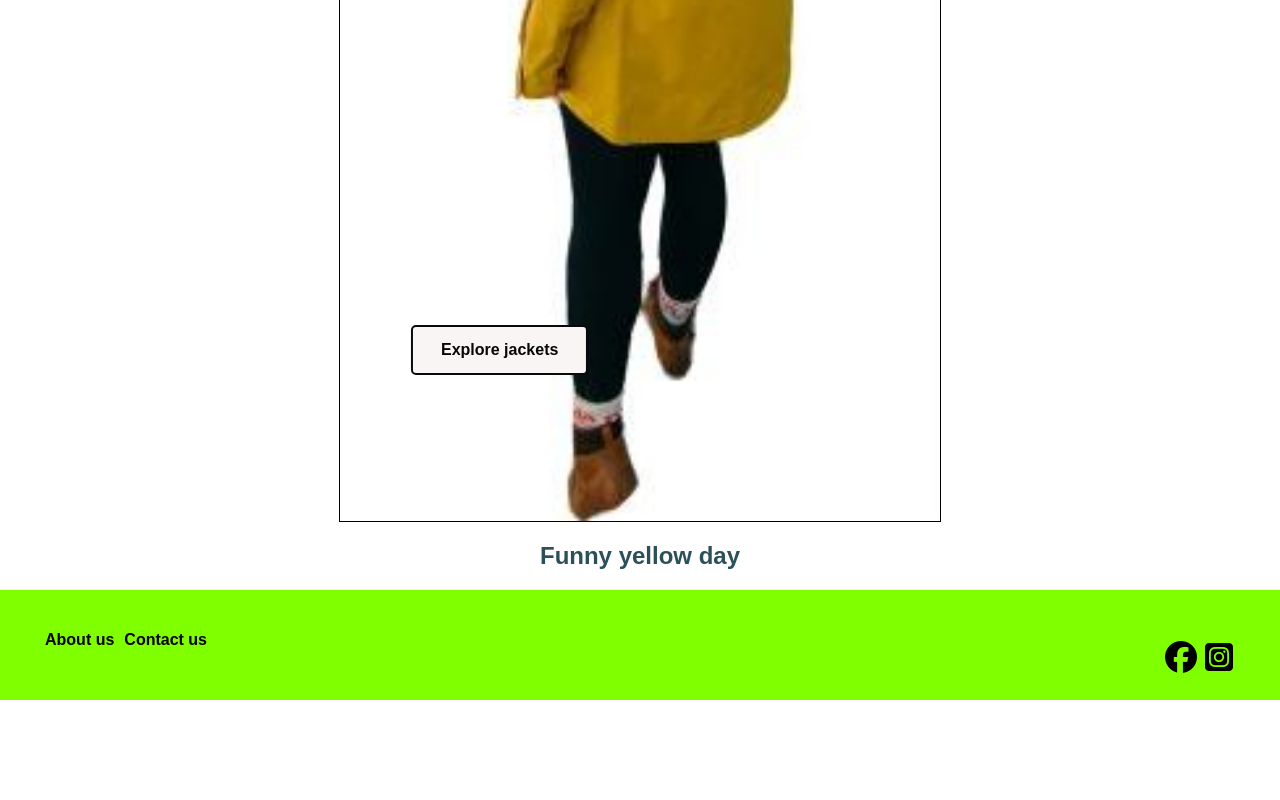
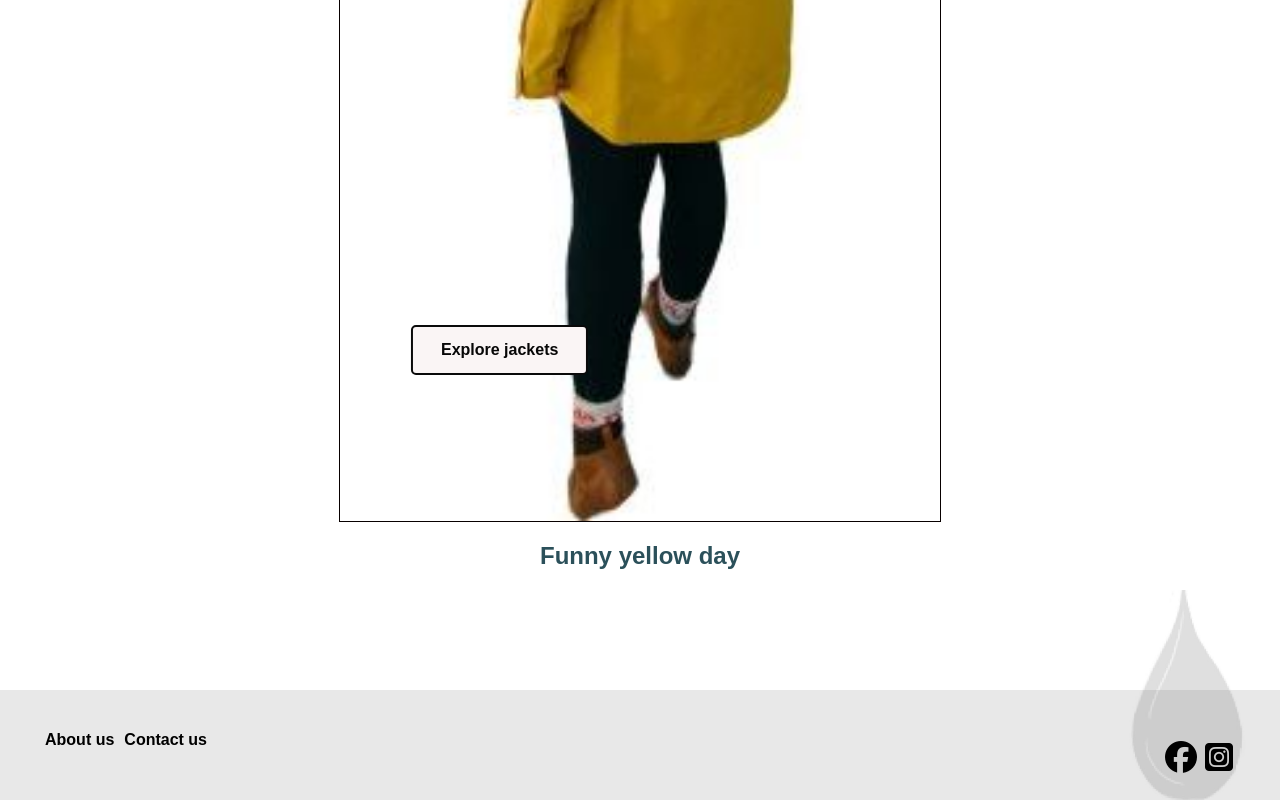
Before and after one commit to Noroff-FEU-Assignments/cross-course-project-Hildegunn80, a plain HTML site: page index.html in a window 1280 px wide. Shown: the part 2183-2983 px from the top of the page. Before the commit the page ends 2883 px from the top, so only its background shows below. Drawn offline with Linux system fonts and the light colour scheme.

Commit message:
added footer background

```diff
--- a/css/index.css
+++ b/css/index.css
@@ -1,33 +1,31 @@
-
-body{
+body {
     background-color: white;
     font-family: Arial, Helvetica, sans-serif;
     margin: 0px;
 }
-h1{
+h1 {
     font-family: Georgia, 'Times New Roman', Times, serif;
     color: #2B505A;
 }
-h2{
+h2 {
     color:#2B505A ;
 }
 
-a{
+a {
     color: black;
     padding: 5px;
 }
-ul{
+ul {
     padding-top: 10px;
 }
-
 
 /* Styling for header*/
 header{
     display: flex;
     position: relative;
     border-bottom: #2B505A solid 3px;
+}
 
-}
 .flexcontainer{
     display: flex;
     flex-direction: row;
@@ -36,18 +34,13 @@ header{
     padding-bottom: 10px;
 }
 
-
-.logocontainer img{
+.logocontainer img {
     display: flex;
     max-width: 150px;
     height: auto;
     justify-self: center auto;
     padding-top: 15px;
 }
-
-
-
-
 
 /* styling som gjeld mobilversjonen:både main, content middle og content bottom  */
 .imagecontainer{
@@ -61,11 +54,12 @@ img{
     height: 100%;
 }
 
-.background-image{
+/*
+.background-image {
     width: 100%;
     height: auto;
 }
-
+*/
 
 .big-font{
     font-size: 50px;
@@ -94,6 +88,7 @@ img{
 }
 
 /* Using a record as button not 100%*/
+/*
 a.button {
     transform: translate(40%, -400%);
     -ms-transform: translate(40%, -400%);
@@ -114,6 +109,7 @@ a.button {
     font-weight: bold;
     cursor: pointer;
 }
+*/
 
 /* Styling for main*/
 main{
@@ -125,7 +121,6 @@ main{
     align-items: center;
 
 }
-
 
 main .btn {
     transform: translate(40%, -400%);
@@ -144,21 +139,17 @@ main .btn {
 .flexitem-main-1{
     display: flex;
     padding-top: 15px;
+}
 
-}
 .flexitem-main-2{
     display: flex;
 }
+
 .flexitem-main-3{
     display: flex;
 }
 
-
-
-
-
 /* styling for content middle */
-
 .content-container{
     display: flex;
     width: 100%;
@@ -166,16 +157,13 @@ main .btn {
     align-items: center;
 }
 
-
 .flexitem{
     display: flex;
 }
 
-
-
 /*Styling for footer*/
-footer{
-    background-color: pink;
+footer {
+    background-color: rgba(97, 97, 97, 0.144);
     height: 100px;
     display: flex;
     padding-top: 10px;
@@ -184,7 +172,7 @@ footer{
     width: 100;
 }
 
-.flex-item-footer-links1, a{
+.flex-item-footer-links1, a {
         display: flex;
         color: black;
         font-weight: bold;
@@ -210,7 +198,6 @@ nav, #menu-checkbox {
 /* Show menu ( change hamburger color?? ) */
 #menu-checkbox:checked ~ nav {
     display: block;
-
 }
 
 #menu-checkbox {
@@ -226,7 +213,7 @@ nav a{
 nav {
     position: absolute;
     /*background-color: rgb(8, 8, 8);*/
-    background-color: green;
+    background-color: black;
     padding-right: 3px;
     /*z-index: -2;*/
 }
@@ -246,24 +233,18 @@ a{
     padding: 80px;
 }
 
-.tiledBackground {
-  background-image: url(../images/raindrop.jpg);
-  background-size: 150px;
-  width: 300px;
-  height: 300px;
-  border: 2px solid;
-  /*color: pink;*/
+.boxed-footer {
+    background-image: url(../images/raindrop.jpg);
+    background-size: 180px;
+    background-repeat: no-repeat;
+    padding-top: 100px;
+    background-position:right;
 }
-
 
 @media only screen and  (min-width: 600px) {
 
     .logocontainer{
         max-width: 200px;
-    }
-
-    footer{
-        background-color: blue;
     }
 
     .imagecontainer{
@@ -282,14 +263,5 @@ a{
         flex-direction: row;
         justify-content: space-evenly;
         background-image: url(..images/);
-
-    }
-
-
-
-
-
-    footer{
-        background-color: chartreuse;
     }
 }
--- a/index.html
+++ b/index.html
@@ -72,6 +72,7 @@
         </div>
     </section>
 
+    <div class ="boxed-footer">
         <footer>
             <ul>
                 <div class="flex-item-footer-links1">
@@ -88,6 +89,7 @@
                 </div>
             </ul>
         </footer>
+    </div>
 
 </body>
 </html>
```
Lines whose indentation alone changed are shown as unchanged.
